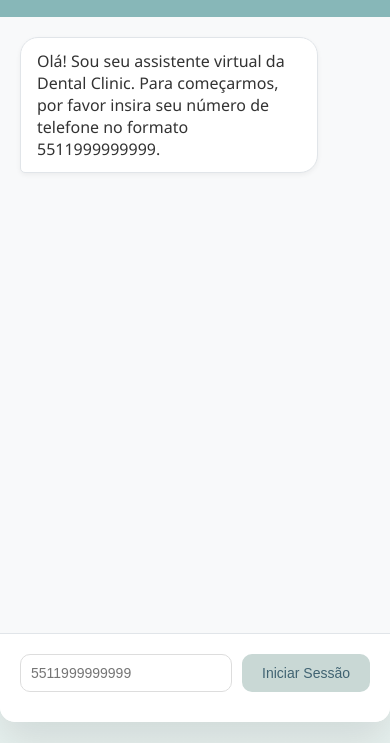
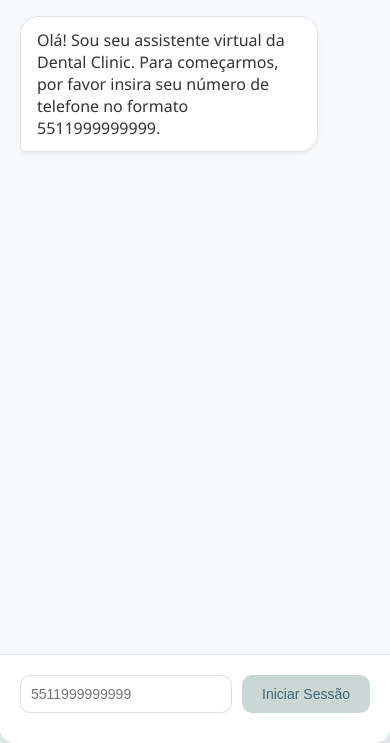
Before and after one commit to app-clara/dev-clara-assistant-test, a plain HTML site: page index.html in a window 390 px wide. Shown: the part 101-844 px from the top of the page. Drawn offline with Linux system fonts and the light colour scheme; no server answers.

Commit message:
Update index.html

```diff
--- a/index.html
+++ b/index.html
@@ -20,6 +20,7 @@
         body {
             font-family: 'Segoe UI', Tahoma, Geneva, Verdana, sans-serif;
             background: linear-gradient(180deg, #F7F8FB 0%, #E8F2F0 100%);
+            max-height: 100vh;
             min-height: 100vh;
             display: flex;
             justify-content: center;
@@ -250,7 +251,7 @@
 
         @media (max-width: 768px) {
             .chat-container {
-                height: 95vh;
+                height: 100vh;
                 border-radius: 15px;
             }
 
```
